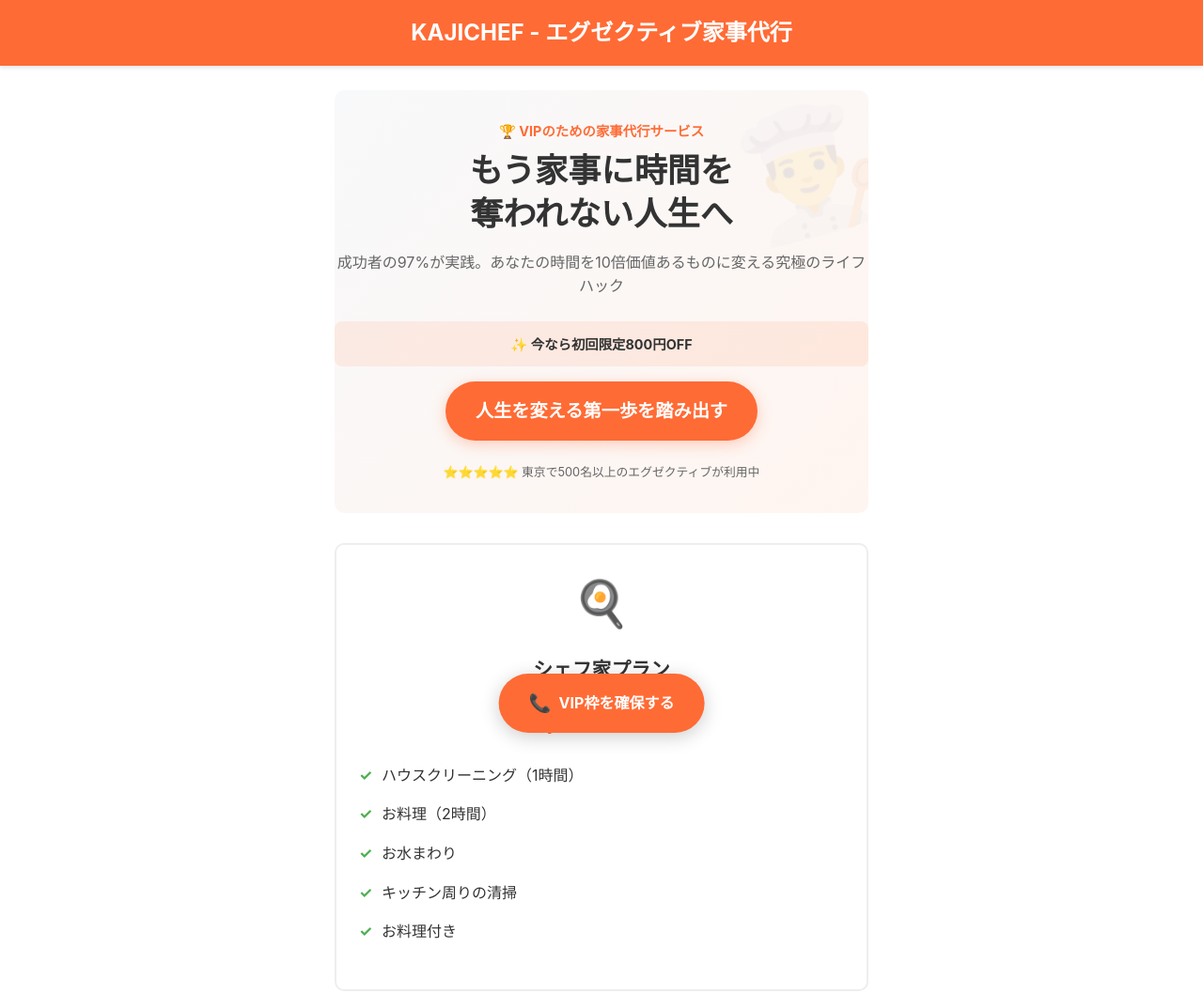
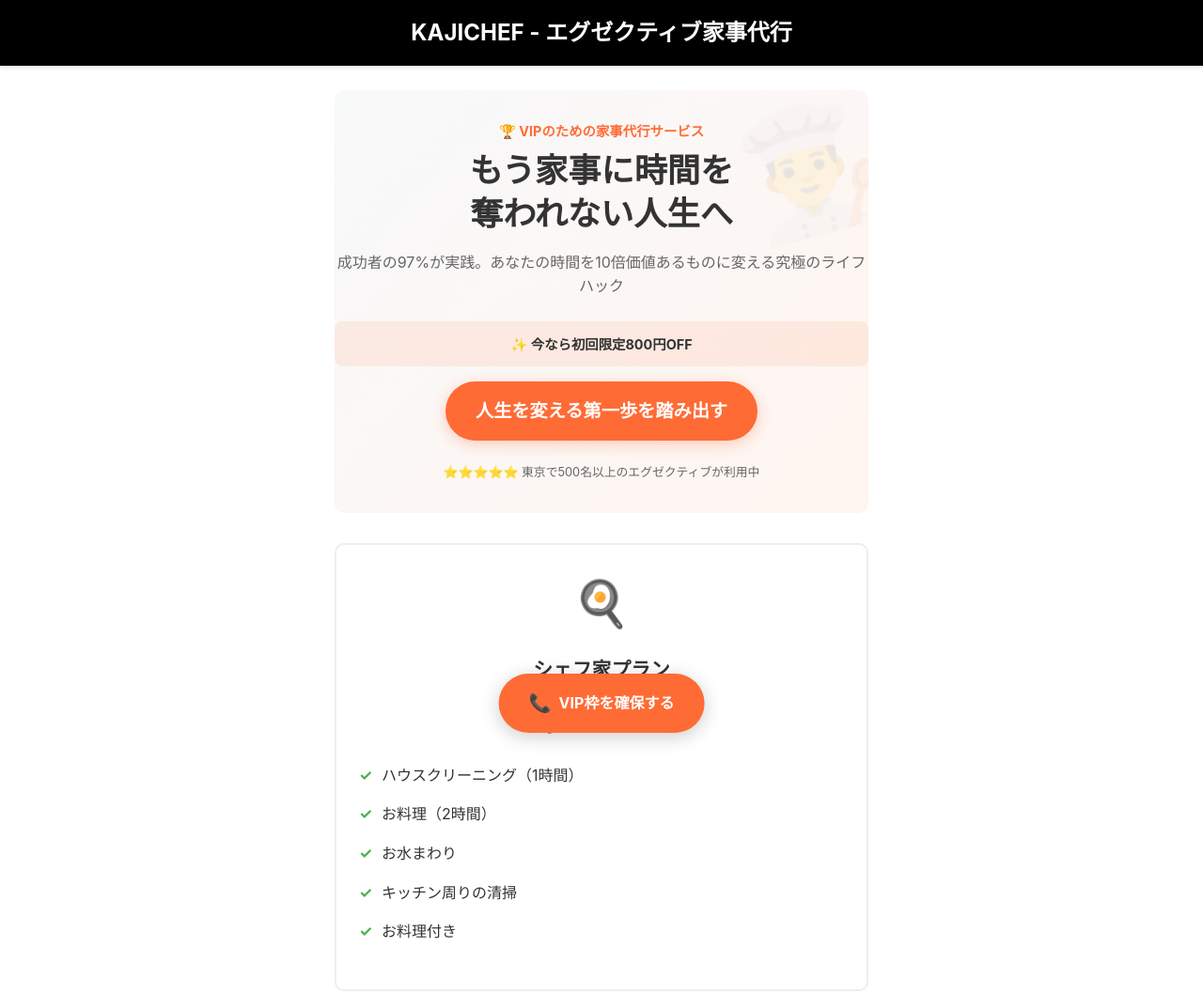
Before and after one commit to kajitaka3015/kajichef, a plain HTML site: page index.html in a window 1280 px wide. Shown: the top 1058 px of the page at 94% size. Drawn offline with Linux system fonts and the light colour scheme.

Commit message:
Update index.html

```diff
--- a/index.html
+++ b/index.html
@@ -19,7 +19,7 @@
         }
 
         .header {
-            background: #FF6B35;
+            background: Black;
             color: white;
             padding: 1rem;
             text-align: center;
```
